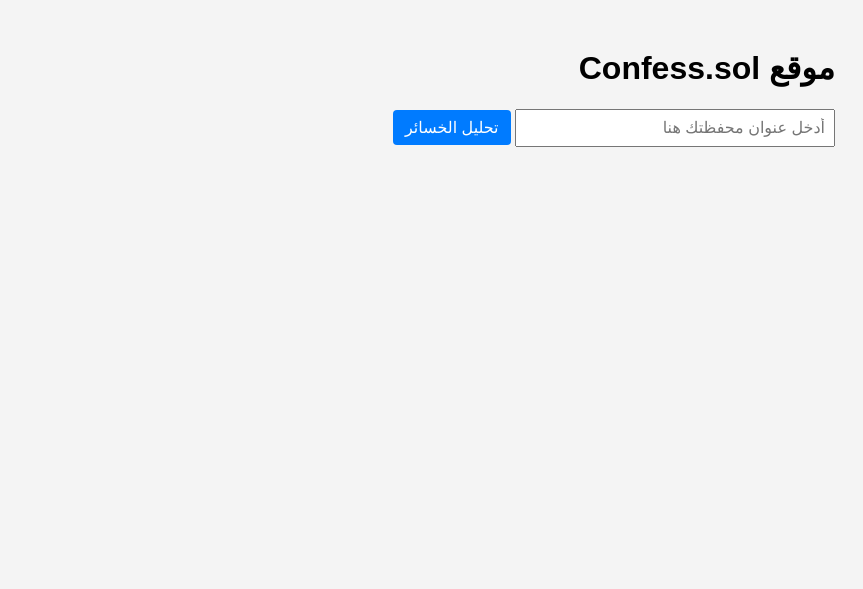
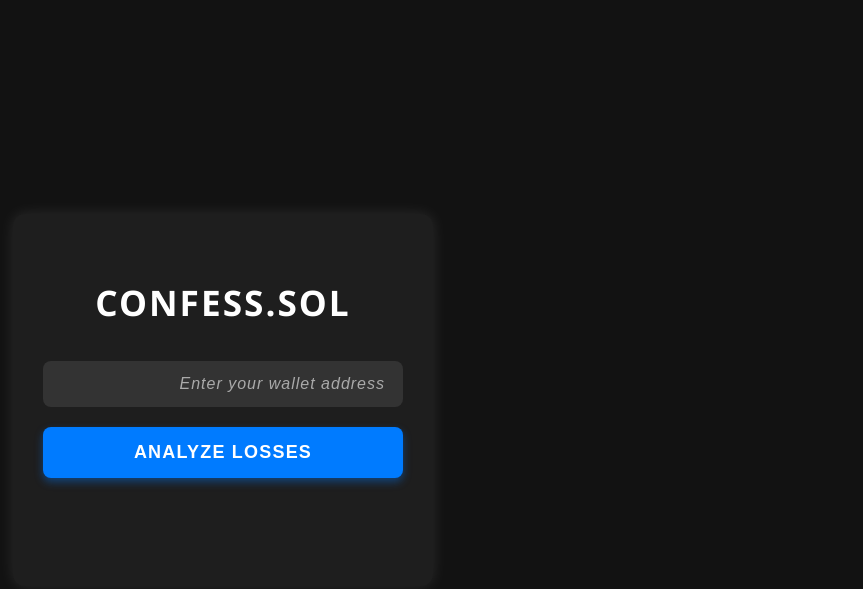
Before and after one commit to bedro95/confess-fun, a plain HTML site: page index.html in a window 1280 px wide. Shown: the whole page, without its empty margins (417-1280 px from the left). Drawn offline with Linux system fonts and the light colour scheme.

Commit message:
Add wallet analysis feature

```diff
--- a/index.html
+++ b/index.html
@@ -1,49 +1,107 @@
 <!DOCTYPE html>
-<html lang="ar">
+<html lang="ar" >
 <head>
   <meta charset="UTF-8" />
   <meta name="viewport" content="width=device-width, initial-scale=1" />
-  <title>Confess.sol - تحليل الخسائر</title>
+  <title>Confess.sol - Wallet Loss Analysis</title>
   <style>
+    /* Reset and base styles */
+    * {
+      box-sizing: border-box;
+    }
     body {
-      font-family: Arial, sans-serif;
+      margin: 0;
+      padding: 0;
+      font-family: 'Segoe UI', Tahoma, Geneva, Verdana, sans-serif;
+      background-color: #121212; /* خلفية سوداء داكنة */
+      color: #FFFFFF; /* نص أبيض */
       direction: rtl;
-      padding: 20px;
-      background: #f4f4f4;
+      display: flex;
+      justify-content: center;
+      align-items: center;
+      height: 100vh;
     }
-    input, button {
+    .container {
+      background: #1E1E1E; /* خلفية أغمق للصندوق */
+      padding: 40px 30px;
+      border-radius: 12px;
+      box-shadow: 0 0 15px rgba(255, 255, 255, 0.1);
+      width: 100%;
+      max-width: 420px;
+      text-align: center;
+    }
+    h1 {
+      margin-bottom: 35px;
+      font-weight: 700;
+      font-size: 2.2rem;
+      letter-spacing: 2px;
+      color: #ffffff;
+      text-transform: uppercase;
+    }
+    input[type="text"] {
+      width: 100%;
+      padding: 14px 18px;
+      border: none;
+      border-radius: 8px;
+      background-color: #333333;
+      color: #FFFFFF;
       font-size: 16px;
+      letter-spacing: 1px;
+      transition: background-color 0.3s ease, box-shadow 0.3s ease;
+      outline: none;
+    }
+    input[type="text"]::placeholder {
+      color: #AAAAAA;
+      font-style: italic;
+    }
+    input[type="text"]:focus {
+      background-color: #444444;
+      box-shadow: 0 0 8px #007bff;
+      color: #fff;
     }
     button {
+      margin-top: 20px;
+      width: 100%;
+      padding: 15px 0;
+      background-color: #007bff;
+      border: none;
+      border-radius: 8px;
+      font-size: 18px;
+      font-weight: 700;
+      color: #fff;
       cursor: pointer;
-      margin-left: 10px;
-      padding: 8px 12px;
-      background-color: #007bff;
-      color: white;
-      border: none;
-      border-radius: 4px;
+      letter-spacing: 1.2px;
+      transition: background-color 0.3s ease;
+      text-transform: uppercase;
+      box-shadow: 0 4px 8px rgba(0, 123, 255, 0.4);
     }
     button:hover {
       background-color: #0056b3;
+      box-shadow: 0 6px 14px rgba(0, 86, 179, 0.7);
     }
     #result {
-      margin-top: 15px;
-      font-weight: bold;
+      margin-top: 28px;
+      font-weight: 600;
+      font-size: 1.1rem;
+      min-height: 40px;
+      color: #f0f0f0;
+      letter-spacing: 0.8px;
     }
   </style>
 </head>
 <body>
-  <h1>موقع Confess.sol</h1>
-
-  <!-- هنا محتوى موقعك السابق -->
-
-  <!-- إضافة خانة إدخال عنوان المحفظة وزر التحليل -->
-  <div style="margin:20px 0;">
-    <input type="text" id="walletAddress" placeholder="أدخل عنوان محفظتك هنا" style="width:300px; padding:8px;">
-    <button onclick="analyzeWallet()">تحليل الخسائر</button>
+  <div class="container">
+    <h1>Confess.sol</h1>
+    <input
+      type="text"
+      id="walletAddress"
+      placeholder="Enter your wallet address"
+      autocomplete="off"
+      spellcheck="false"
+    />
+    <button onclick="analyzeWallet()">Analyze Losses</button>
+    <div id="result"></div>
   </div>
-
-  <div id="result"></div>
 
   <script>
     async function analyzeWallet() {
@@ -51,26 +109,24 @@
       const resultDiv = document.getElementById('result');
 
       if (!wallet) {
-        resultDiv.textContent = 'يرجى إدخال عنوان المحفظة.';
+        resultDiv.textContent = 'Please enter a wallet address.';
         return;
       }
 
-      resultDiv.textContent = 'جارٍ التحليل... الرجاء الانتظار.';
+      resultDiv.textContent = 'Analyzing... Please wait.';
 
       try {
-        // 1. جلب التوكنات في المحفظة عبر API سول سكان (مثال)
         const tokensResponse = await fetch(`https://public-api.solscan.io/account/tokens?account=${wallet}`);
         const tokensData = await tokensResponse.json();
 
         if (!tokensData || tokensData.length === 0) {
-          resultDiv.textContent = 'لم يتم العثور على عملات في المحفظة.';
+          resultDiv.textContent = 'No tokens found in the wallet.';
           return;
         }
 
         let largestLoss = 0;
         let largestLossToken = null;
 
-        // 2. نحلل كل عملة لجلب بيانات السعر من Dexscreener
         for (const token of tokensData) {
           const symbol = token.tokenSymbol;
           const dexScreenerApi = `https://api.dexscreener.io/latest/dex/tokens/${token.tokenAddress}`;
@@ -81,7 +137,6 @@
 
             if (!priceData.pairs || priceData.pairs.length === 0) continue;
 
-            // ناخذ أعلى وأدنى سعر خلال 7 أيام من أول زوج تداول (تقدير تقريبي)
             const stats = priceData.pairs[0].stats;
             if (!stats) continue;
 
@@ -95,19 +150,18 @@
                 largestLossToken = symbol;
               }
             }
-          } catch (e) {
-            // لو فشلنا جلب بيانات سعر العملة نكمل
+          } catch {
             continue;
           }
         }
 
         if (largestLossToken) {
-          resultDiv.textContent = `أكبر خسارة في المحفظة كانت في العملة ${largestLossToken} بقيمة تقريبية ${largestLoss.toFixed(4)} دولار`;
+          resultDiv.textContent = `The largest loss was in ${largestLossToken} with an approximate value of $${largestLoss.toFixed(4)}`;
         } else {
-          resultDiv.textContent = 'لم نتمكن من حساب أكبر خسارة بسبب نقص البيانات.';
+          resultDiv.textContent = 'Could not calculate largest loss due to insufficient data.';
         }
       } catch (error) {
-        resultDiv.textContent = 'حدث خطأ أثناء التحليل، يرجى المحاولة لاحقًا.';
+        resultDiv.textContent = 'An error occurred during analysis. Please try again later.';
         console.error(error);
       }
     }
```
